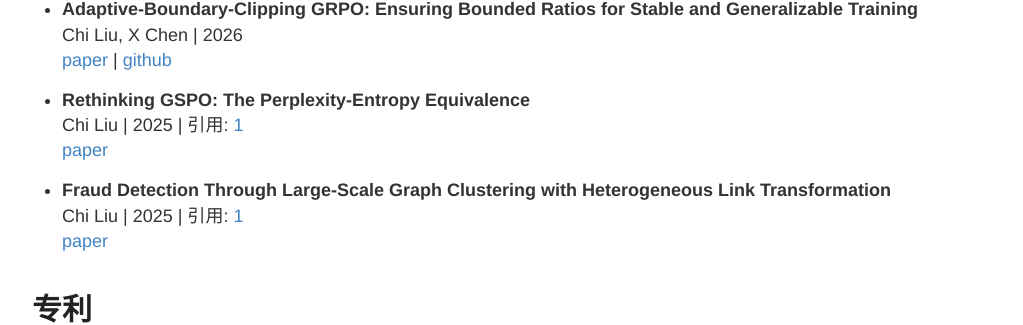
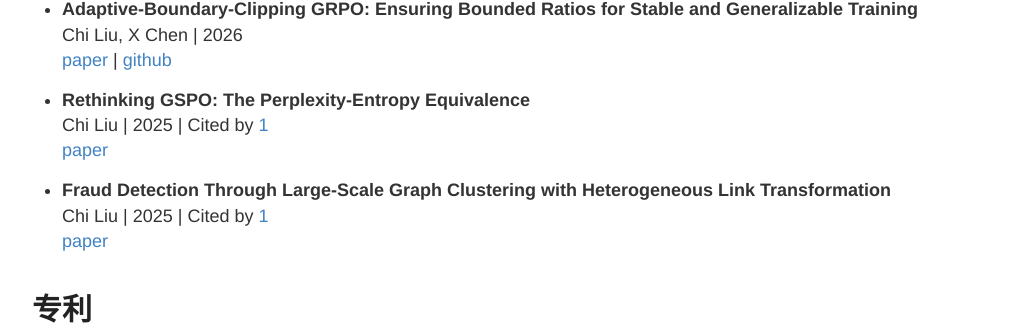
Before and after one commit to chi2liu/chi2liu.github.io, a Jekyll site: the page built from index.md, in a window 1280 px wide. Shown: the part 507-832 px from the top of the page, without its empty margins (128-1151 px from the left). Built offline with Jekyll 4.4.1, drawn with Linux system fonts in a browser that asks for light colours.

Commit message:
Change citation label to 'Cited by'
- Replace '引用:' with 'Cited by' in both Chinese and English pages
- More standard academic citation format

Co-Authored-By: Claude Opus 4.6 <noreply@anthropic.com>

```diff
--- a/index.md
+++ b/index.md
@@ -22,11 +22,11 @@ permalink: /index.html
     [paper](https://arxiv.org/abs/2601.03895) | [github](https://github.com/chi2liu/adaptive-boundary-clipping-grpo)
 
 - **Rethinking GSPO: The Perplexity-Entropy Equivalence** <br>
-  Chi Liu | 2025 | 引用: [1](https://scholar.google.com/scholar?oi=bibs&hl=zh-CN&cites=12325175761280254916) <br>
+  Chi Liu | 2025 | Cited by [1](https://scholar.google.com/scholar?oi=bibs&hl=zh-CN&cites=12325175761280254916) <br>
     [paper](https://arxiv.org/abs/2510.23142)
 
 - **Fraud Detection Through Large-Scale Graph Clustering with Heterogeneous Link Transformation** <br>
-  Chi Liu | 2025 | 引用: [1](https://scholar.google.com/scholar?oi=bibs&hl=zh-CN&cites=8302157223939802618) <br>
+  Chi Liu | 2025 | Cited by [1](https://scholar.google.com/scholar?oi=bibs&hl=zh-CN&cites=8302157223939802618) <br>
     [paper](https://arxiv.org/abs/2512.19061)
 
 # 专利
```
Also changed, not shown: en.md (+2 -2 lines).
